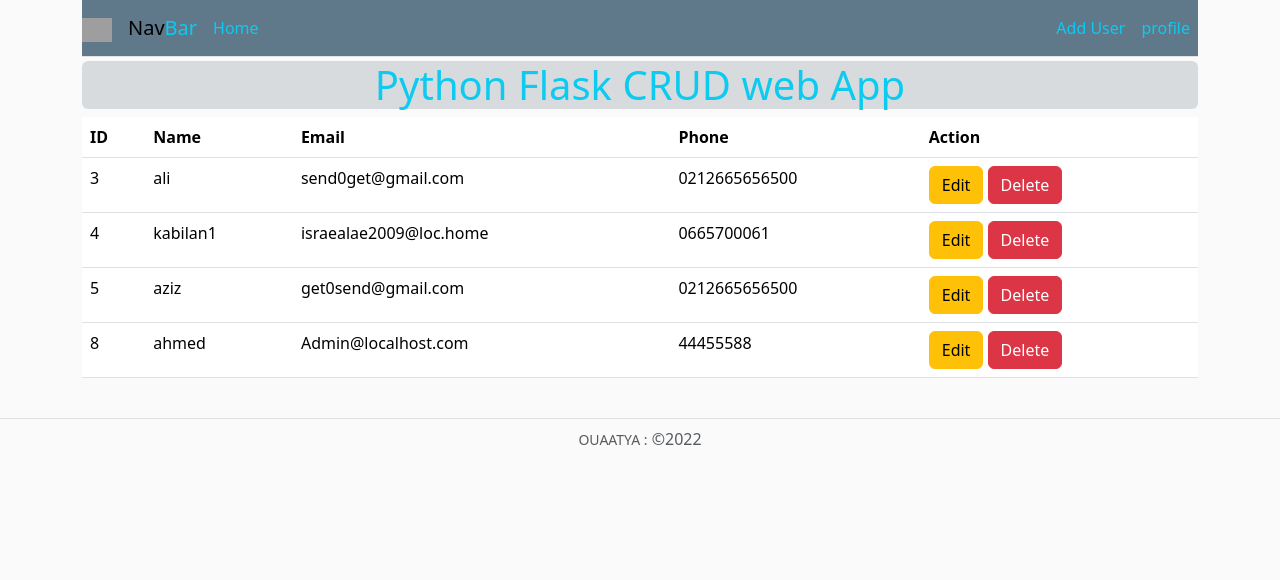
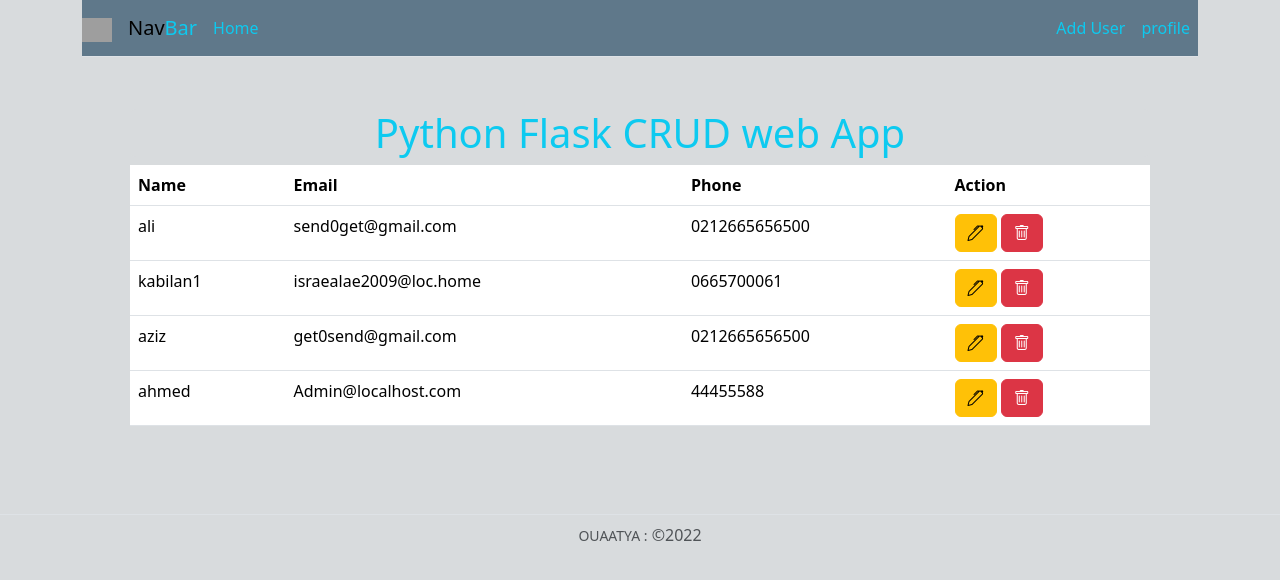
Before and after one commit to ouaatyaa/crud-flask, a Flask app: page / in a window 1280 px wide. Shown: the top 580 px of the page. Run offline with Flask 2, Linux system fonts and the light colour scheme; data comes from the database, SQL or seed files in the repository; both versions use the stored data as it was after the commit; some libraries are stand-ins or nearby versions; grey boxes are pictures that could not be loaded.

Commit message:
add responsive table

```diff
--- a/crudflask/forms.py
+++ b/crudflask/forms.py
@@ -23,3 +23,10 @@ class InsertForm(FlaskForm):
         user = User.query.filter_by(email=email.data).first()   #email field comming from the form in parameter of register()
         if user:
             raise ValidationError('Email alredy used , pleaze choose another one')
+
+#-2------------Update form
+class UpdateForm(FlaskForm):
+    username = StringField('UserName:', validators=[DataRequired(), Length(min=3, max=20)])
+    email = StringField('Email:',validators=[DataRequired(), Email()])
+    phone = StringField('Phone:')
+    submit = SubmitField('Sign Up')
--- a/crudflask/routes.py
+++ b/crudflask/routes.py
@@ -1,7 +1,7 @@
 from flask import  url_for,redirect,flash,render_template,request
 from crudflask import app , db
 from crudflask.models import User
-from crudflask.forms import InsertForm
+from crudflask.forms import InsertForm,UpdateForm
 
 
 @app.route("/")
@@ -25,13 +25,33 @@ def insert():
 
 @app.route("/update/<username>",methods=['GET', 'POST'])
 def update(username):
-    form = InsertForm()
+    form = UpdateForm()
     user =  User.query.filter_by(username=username).first()
 
     if form.validate_on_submit():
-        user.username = form.username.data
-        user.email = form.email.data
-        user.phone = form.phone.data
+        if user.email != form.email.data:
+
+            row = User.query.filter_by(email=form.email.data).first()
+            if row:
+                flash('Email alredy used , pleaze choose another one','warning')
+                return redirect(url_for('home'))
+            user.email = form.email.data
+
+        if user.username != form.username.data:
+            row = User.query.filter_by(email=form.username.data).first()
+            if row:
+                flash('UserName alredy used , Pleaze choose another one','warning')
+                return redirect(url_for('home'))
+            user.username = form.username.data
+
+        if  user.phone != form.phone.data:
+            row = User.query.filter_by(email=form.phone.data).first()
+            if row:
+                flash('Phone alredy used , Pleaze choose another one','warning')
+                return redirect(url_for('home'))
+
+            user.phone = form.phone.data
+
         db.session.commit()
         flash("The user has beeen Update successfly",'success')
         return redirect(url_for('home'))
--- a/crudflask/static/main.css
+++ b/crudflask/static/main.css
@@ -1,12 +1,8 @@
 body {
-    background: #fafafa;
+    background: #d8dbdd;
     color: #333333;
 
 }
-
-
-
-
 
 .bg-steel {
     background-color: #5f788a;
--- a/crudflask/templates/home.html
+++ b/crudflask/templates/home.html
@@ -6,32 +6,34 @@
     {% for field , error in form.errors.items() %}
     <div class="alert alert-danger">  {{ error.0  }} </div>
     {% endfor %}
-    <div class="row">
-        <div class="col col-md-12 ">
+<section class=" p-5 ">
              <div class="mt-1 bg-gris  rounded text-info text-center"><h1 class="well text-info" >Python Flask CRUD web App </h1></div>
-                <table class="table  table-hover  bg-steel ">
-                    <tr>
-                            <th>ID</th>
+             <div class="table-responsive" id="no-more-tables">
+              <table class="table bg-white">
+                  <thead>
+                      <tr>
                             <th>Name</th>
                             <th>Email</th>
                             <th>Phone</th>
                             <th>Action</th>
-                    </tr>
+                      </tr>
+                  </thead>
+                  <tbody>
  {%for user in users %}
                     <tr>
-                        <td>{{user.id}}</td>
-                        <td>{{user.username}}</td>
-                        <td>{{user.email}}</td>
-                        <td>{{user.phone}}</td>
-                        <td>
-                        <a href="/update/{{user.username}}" class="btn btn-warning btn-xs" data-bs-toggle="modal" data-bs-target="#modeledits-{{user.username}}">Edit</a>
-                        <a href="/delete/{{user.username}}" class="btn btn-danger btn-xs" onclick="return confirm('Are you sure?')">Delete</a>
+                        <td data-title="Name">{{user.username}}</ data-title="">
+                        <td data-title="Email">{{user.email}}</td>
+                        <td data-title="Phone">{{user.phone}}</td>
+                        <td data-title="Action">
+                        <a href="/update/{{user.username}}" class="btn btn-warning btn-xs" data-bs-toggle="modal" data-bs-target="#modeledits-{{user.username}}"><i class="bi bi-pen"></i></a>
+                        <a href="/delete/{{user.username}}" class="btn btn-danger btn-xs" onclick="return confirm('Are you sure?')"><i class="bi bi-trash"></i></a>
                         </td>
                     </tr>
 {%endfor%}
+                  </tbody>
                 </table>
-        </div>
     </div>
+  </section>
 </div>
 
 <!-- Modal Add User -->
--- a/crudflask/templates/index.html
+++ b/crudflask/templates/index.html
@@ -6,7 +6,8 @@
     <title>{%block title%}{% endblock title %}</title>
     <link href="https://cdn.jsdelivr.net/npm/bootstrap@5.3.0-alpha1/dist/css/bootstrap.min.css" rel="stylesheet" integrity="sha384-GLhlTQ8iRABdZLl6O3oVMWSktQOp6b7In1Zl3/Jr59b6EGGoI1aFkw7cmDA6j6gD" crossorigin="anonymous">
     <link rel="stylesheet" href="{{ url_for('static',filename='main.css') }}">
-   </head>
+    <link rel="stylesheet" href="https://cdn.jsdelivr.net/npm/bootstrap-icons@1.10.3/font/bootstrap-icons.css">
+  </head>
 <body>
 <!--NavBar-->
   <div class="container">
--- a/main.py
+++ b/main.py
@@ -1,4 +1,4 @@
 from crudflask import app
 
 if __name__=='__main__':
-   app.run(debug=True)
+   app.run(host='0.0.0.0', port=8000, debug=True)
```
Also changed, not shown: other parts of crudflask/static/main.css (+23 -57 lines), instance/crud.db. Lines whose indentation alone changed are shown as unchanged.
